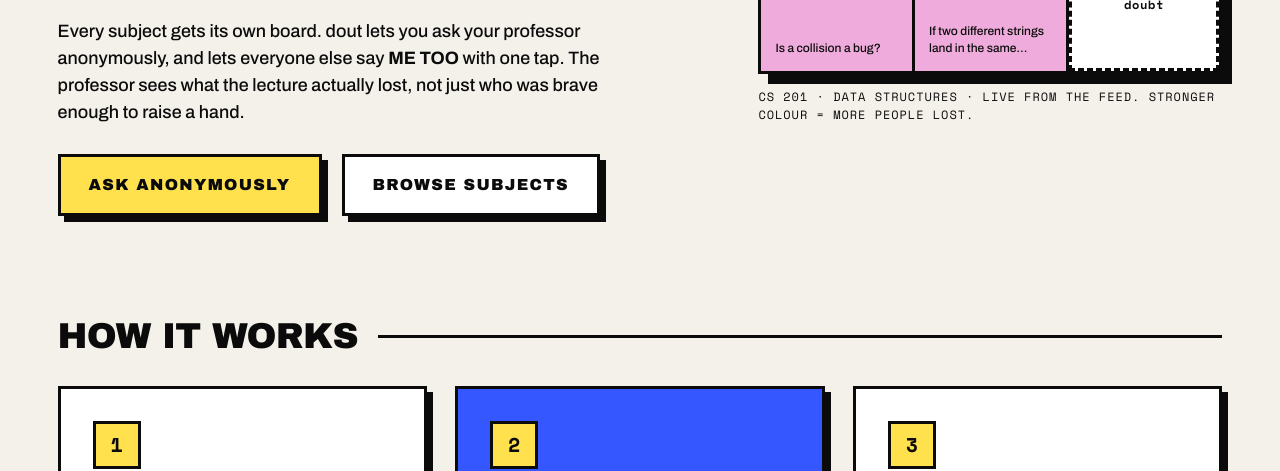
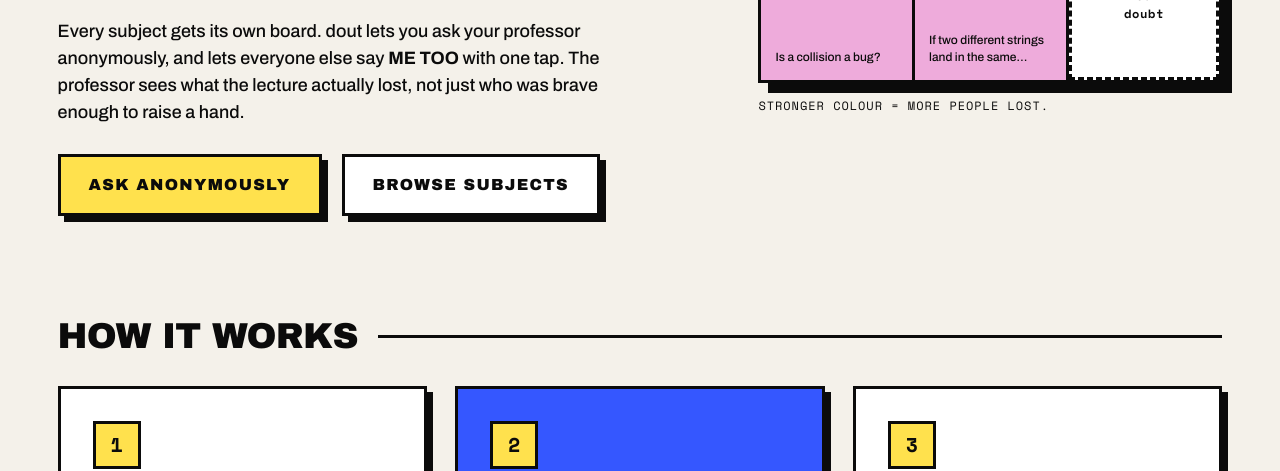
Before and after one commit to omar-mse/dout, a plain HTML site: page index.html in a window 1280 px wide. Shown: the part 629-1100 px from the top of the page. Drawn offline with nearby package versions, Linux system fonts and the light colour scheme.

Commit message:
minor tweaks 1

```diff
--- a/css/styles.css
+++ b/css/styles.css
@@ -163,6 +163,8 @@ img, svg { display: block; }
 .mono { font-family: var(--font-mono); }
 .kicker { font-family: var(--font-mono); font-size: 0.8125rem; letter-spacing: 0.15em; text-transform: uppercase; }
 .kicker--boxed { display: inline-block; padding: 6px 10px; border: 2px solid var(--line); }
+/* Same reason as .subject__code: the course code above a board title is data, not a label. */
+#course { font-size: 0.9375rem; letter-spacing: 0.04em; }
 .muted { color: var(--ink-soft); }
 
 .container { width: min(1440px, 100%); margin: 0 auto; padding-left: var(--gutter); padding-right: var(--gutter); }
@@ -710,7 +712,9 @@ img, svg { display: block; }
 }
 .subject:hover { transform: translate(-3px, -3px); box-shadow: var(--shadow); }
 .subject:active { transform: translate(2px, 2px); box-shadow: 1px 1px 0 var(--line); }
-.subject__code { padding: 5px 9px; background: #0b0b0b; color: var(--yellow); font-family: var(--font-mono); font-size: 0.75rem; font-weight: 700; letter-spacing: 0.14em; text-transform: uppercase; }
+/* The code is the thing people scan the card by, so it is read at body size: mono keeps the
+   tag voice, but 12px at 0.14em tracking pulled "CSE 2011" apart into loose characters. */
+.subject__code { padding: 6px 10px; background: #0b0b0b; color: var(--yellow); font-family: var(--font-mono); font-size: 0.9375rem; font-weight: 700; letter-spacing: 0.03em; text-transform: uppercase; }
 /* Sized so the longest name on the timetable ("Microeconomics") clears a card at the narrowest
    column the grid will build. A display face this wide breaks mid-word rather than overflowing,
    and "MICROECONOMI / CS" is not a subject anybody recognises. */
--- a/index.html
+++ b/index.html
@@ -30,7 +30,7 @@
 
       <div class="preview" role="group" aria-labelledby="preview-caption">
         <div class="preview__grid" id="preview"></div>
-        <p class="preview__caption" id="preview-caption">Live from the feed. Stronger colour = more people lost.</p>
+        <p class="preview__caption" id="preview-caption">Stronger colour = more people lost.</p>
       </div>
     </section>
 
--- a/js/landing.js
+++ b/js/landing.js
@@ -31,11 +31,6 @@
     var href = subject ? 'feed.html?subject=' + encodeURIComponent(subject.id) + '#ask' : 'feed.html#ask';
     html += '<a class="preview__cell preview__cell--empty" href="' + href + '" style="text-decoration:none;color:inherit">Your<br>doubt</a>';
     grid.innerHTML = html;
-
-    var caption = document.getElementById('preview-caption');
-    if (caption && subject) {
-      caption.textContent = subject.code + ' · ' + subject.name + ' · live from the feed. Stronger colour = more people lost.';
-    }
   }
 
   document.addEventListener('DOMContentLoaded', render);
```
